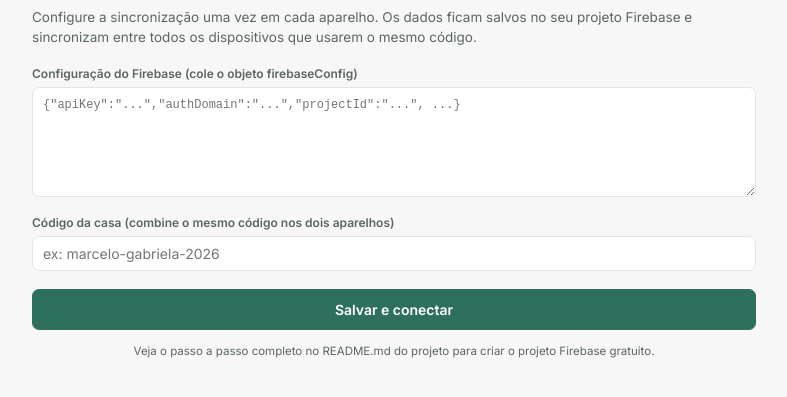
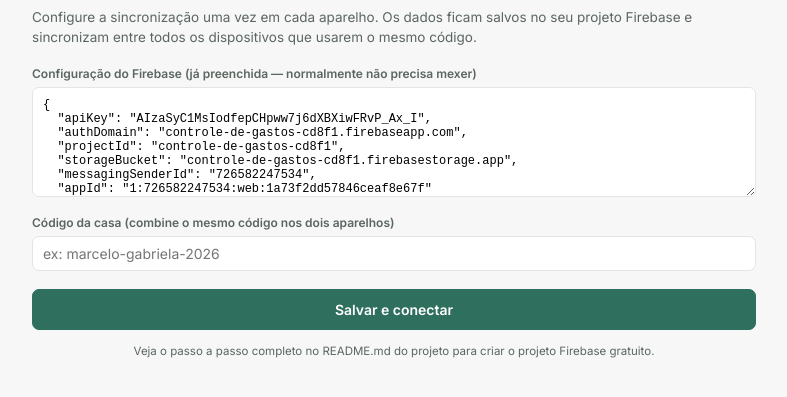
Before and after one commit to clairvue250714/Controle-de-Gastos, a plain HTML site: page index.html in a window 1280 px wide. Shown: the part 77-474 px from the top of the page, without its empty margins (246-1033 px from the left). Drawn offline with Linux system fonts and the light colour scheme.

Commit message:
Add files via upload

```diff
--- a/index.html
+++ b/index.html
@@ -371,9 +371,21 @@ import { getAuth, signInAnonymously } from "https://www.gstatic.com/firebasejs/1
     });
   }
 
+  // Configuração pública do projeto Firebase (não é segredo; a segurança vem das regras do Firestore).
+  const DEFAULT_FB_CONFIG = {
+    apiKey: "AIzaSyC1MsIodfepCHpww7j6dXBXiwFRvP_Ax_I",
+    authDomain: "controle-de-gastos-cd8f1.firebaseapp.com",
+    projectId: "controle-de-gastos-cd8f1",
+    storageBucket: "controle-de-gastos-cd8f1.firebasestorage.app",
+    messagingSenderId: "726582247534",
+    appId: "1:726582247534:web:1a73f2dd57846ceaf8e67f"
+  };
+  try{ if(navigator.storage && navigator.storage.persist) navigator.storage.persist(); }catch(e){}
+
   function showSetupScreen(prefillError){
     let savedCfg = '';
     try{ savedCfg = localStorage.getItem('gastos_fb_config') || ''; }catch(e){}
+    if(!savedCfg) savedCfg = JSON.stringify(DEFAULT_FB_CONFIG, null, 2);
     let savedHousehold = '';
     try{ savedHousehold = localStorage.getItem('gastos_household_id') || ''; }catch(e){}
     root.innerHTML = `
@@ -381,7 +393,7 @@ import { getAuth, signInAnonymously } from "https://www.gstatic.com/firebasejs/1
         <h1>Controle de gastos</h1>
         <p class="setup-lead">Configure a sincronização uma vez em cada aparelho. Os dados ficam salvos no seu projeto Firebase e sincronizam entre todos os dispositivos que usarem o mesmo código.</p>
         ${prefillError ? `<div class="setup-error">${prefillError}</div>` : ''}
-        <label class="setup-label">Configuração do Firebase (cole o objeto firebaseConfig)</label>
+        <label class="setup-label">Configuração do Firebase (já preenchida — normalmente não precisa mexer)</label>
         <textarea id="setupCfg" class="setup-textarea" placeholder='{"apiKey":"...","authDomain":"...","projectId":"...", ...}'>${savedCfg}</textarea>
         <label class="setup-label">Código da casa (combine o mesmo código nos dois aparelhos)</label>
         <input id="setupHousehold" class="setup-input" type="text" placeholder="ex: marcelo-gabriela-2026" value="${savedHousehold}">
@@ -437,8 +449,8 @@ import { getAuth, signInAnonymously } from "https://www.gstatic.com/firebasejs/1
       });
     }catch(err){
       console.error(err);
-      try{ localStorage.removeItem('gastos_fb_config'); }catch(e){}
-      showSetupScreen('Não consegui conectar com essas configurações (' + (err.message||err) + '). Confira o objeto do Firebase e tente de novo.');
+      // Não apaga mais a config salva: uma queda de internet não deve te jogar de volta pra tela de setup.
+      showSetupScreen('Não consegui conectar agora (' + (err.message||err) + '). Verifique a internet e clique em Salvar e conectar para tentar de novo.');
     }
   }
 
@@ -448,7 +460,8 @@ import { getAuth, signInAnonymously } from "https://www.gstatic.com/firebasejs/1
       cfg = JSON.parse(localStorage.getItem('gastos_fb_config') || 'null');
       household = localStorage.getItem('gastos_household_id');
     }catch(e){}
-    if(!cfg || !household){
+    if(!cfg) cfg = DEFAULT_FB_CONFIG;
+    if(!household){
       showSetupScreen();
       return;
     }
```
